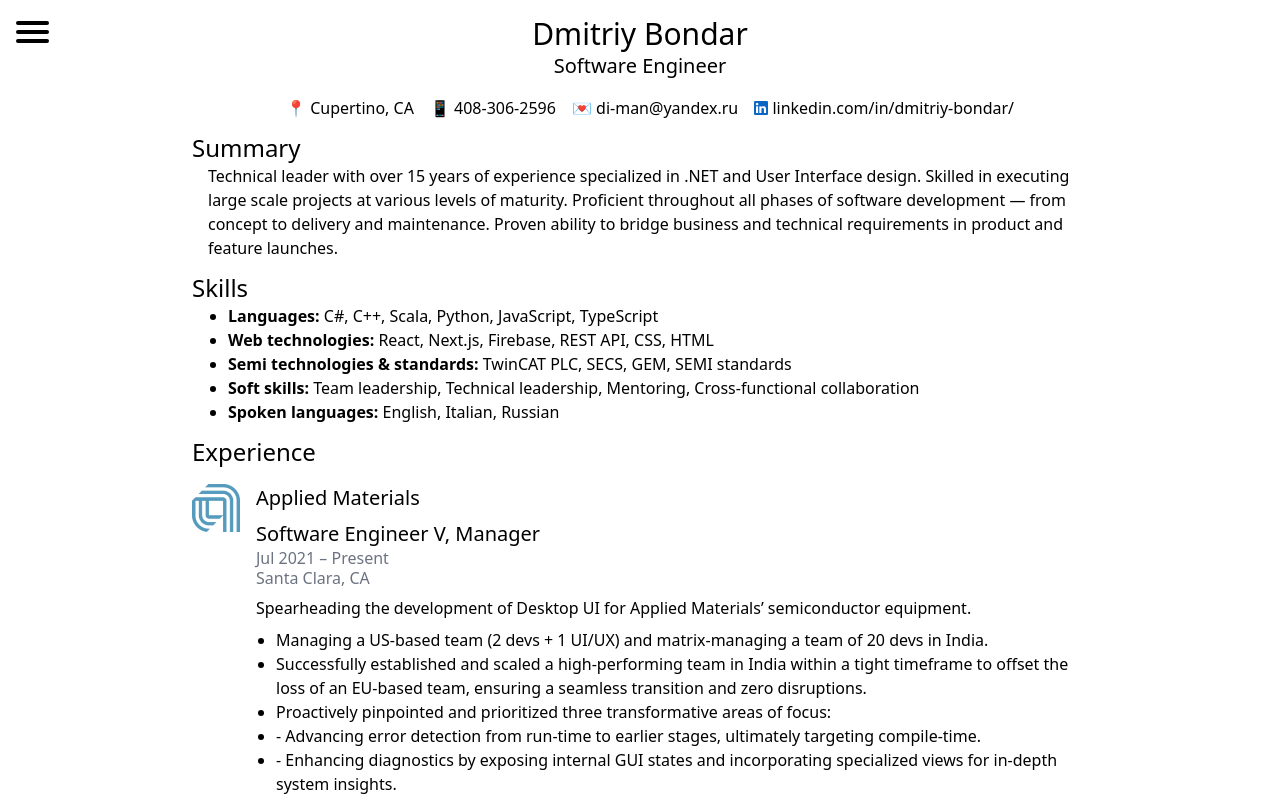
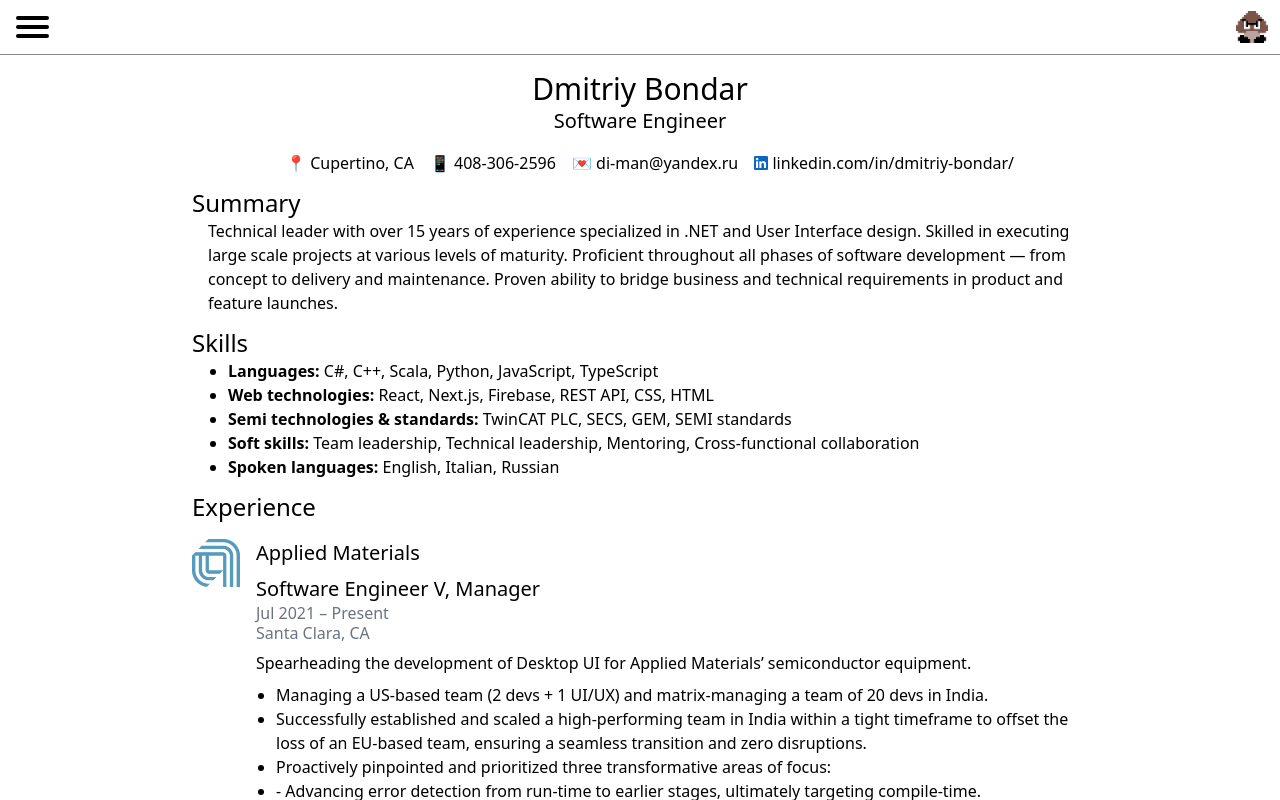
Before and after one commit to Chiocciola/resume-api, a Next.js app: page / in a window 1280 px wide. Shown: the top 800 px of the page. Built offline with nearby package versions, Linux system fonts and the light colour scheme.

Commit message:
Refine menu implementation

```diff
--- a/app/globals.css
+++ b/app/globals.css
@@ -5,7 +5,6 @@
 :root
 {
   --fore-color: #000;
-  --back-color: #fff;
   --menu-color: #aaa;
 }
 
@@ -13,7 +12,6 @@
   :root
   {
     --fore-color: #fff;
-    --back-color: #000;
     --menu-color: #555;
   }
 
@@ -43,23 +41,28 @@
   100% { transform: rotate(360deg); }
 }
 
-/* nav
+nav
 {
-  background: #aaa;
-  height: 3rem;
+  display: block;
+
+  position: sticky;
+  top: 0;
   width: 100%;
 
-  position: static;
-}  */
+  border-bottom: 1px solid #888;
+
+  -webkit-backdrop-filter: blur(10px);
+  backdrop-filter: blur(10px);
+}
 
 /* Menu */
 #menuToggle
 {
-  position: fixed;
+  /* position: fixed;
   top: 1rem;
-  left: 1rem;
+  left: 1rem; */
 
-  background: var(--back-color);
+  margin: 1rem;
 
   -webkit-user-select: none;
   user-select: none;
@@ -70,7 +73,8 @@
   display: block;
 
   position: absolute;
-  top: 5px;
+  top: 1rem;
+  left: 1rem;
   width: 33px;
   height: 22px;
 
@@ -92,7 +96,7 @@
   width: 33px;
   height: 4px;
 
-  margin-top: 5px;
+  /* margin-top: 5px; */
   margin-bottom: 5px;
 
   z-index: 2;
@@ -120,6 +124,8 @@
 #menuToggle span:nth-last-child(2)
 {
   transform-origin: 0% 100%;
+
+  margin-bottom: 0;
 }
 
 /*
@@ -157,7 +163,7 @@
 #menu
 {
   position: fixed;
-  top: 3rem;
+  top: 55px;
   left: -1rem;
 
   height: 100%;
@@ -165,13 +171,12 @@
 
   z-index: 1;
 
-  /* width: 300px; */
-  /* min-height: 200vh; */
+  border-right: 1px solid #888;
+
+  -webkit-backdrop-filter: blur(10px);
+  backdrop-filter: blur(10px);
 
   padding: 50px;
-  /* padding-top: 125px; */
-
-  background: var(--menu-color);
 
   transform-origin: 0% 0%;
   transform: translate(-100%, 0);
@@ -195,5 +200,4 @@
 #menu li
 {
   padding: 10px 0;
-  /* color: var(--back-color); */
 }
--- a/app/layout.tsx
+++ b/app/layout.tsx
@@ -16,19 +16,21 @@
     <html lang="en">
       <body>
 
-        <nav>
+        <nav className="flex flex-row">
           <div id="menuToggle">
 
             <input type="checkbox" />
-            <span></span>
-            <span></span>
-            <span></span>
+            <span/>
+            <span/>
+            <span/>
 
             <ul id="menu">
               <li><a href="https://www.linkedin.com/in/dmitriy-bondar/">LinkedIn</a></li>
               <li><a href='/api/resume'>Resume as REST API</a></li>
             </ul>
           </div>
+
+          <Image src="/goomba.png" className="m-auto mr-3" alt="Dmitriy Bondar" width="32" height="32" />
         </nav>
 
         {children}
--- a/app/page.jsx
+++ b/app/page.jsx
@@ -57,10 +57,10 @@
             <p className="text-center mb-4 text-xl">{resume.title}</p>
 
             <ul className="m-0 text-center">
-                <li className="relative inline-block whitespace-nowrap mx-2"><a href={`http://maps.apple.com/?q=${resume.location}`}>📍 {resume.location}</a></li>
-                <li className="relative inline-block whitespace-nowrap mx-2"><a href={`tel:${resume.phone}`}>📱 {resume.phone}</a></li>
-                <li className="relative inline-block whitespace-nowrap mx-2"><a href={`mailto:${resume.email}`}>💌 {resume.email}</a></li>
-                <li className="relative inline-block whitespace-nowrap mx-2"><a href={resume.linkedin}><Image src="/linkedin.png" className="align-middle inline mb-1" width="14" height="14"/> {resume.linkedin.replace("https:\/\/www." ,"")}</a></li>
+                <li className="inline-block whitespace-nowrap mx-2"><a href={`http://maps.apple.com/?q=${resume.location}`}>📍 {resume.location}</a></li>
+                <li className="inline-block whitespace-nowrap mx-2"><a href={`tel:${resume.phone}`}>📱 {resume.phone}</a></li>
+                <li className="inline-block whitespace-nowrap mx-2"><a href={`mailto:${resume.email}`}>💌 {resume.email}</a></li>
+                <li className="inline-block whitespace-nowrap mx-2"><a href={resume.linkedin}><Image src="/linkedin.png" className="align-middle inline mb-1" width="14" height="14"/> {resume.linkedin.replace("https:\/\/www." ,"")}</a></li>
             </ul>
 
             { resume.summary && (
@@ -90,7 +90,7 @@
                     {resume.sections['Experience'].content.map((company) => (
                         <div key={company.company} className="flex flex-row mt-4">
 
-                            <img className="w-12 h-12 sticky top-0" src={company.logo.url}/>
+                            <img className="w-12 h-12" src={company.logo.url}/>
 
                             <div className="ml-4">
 
```
